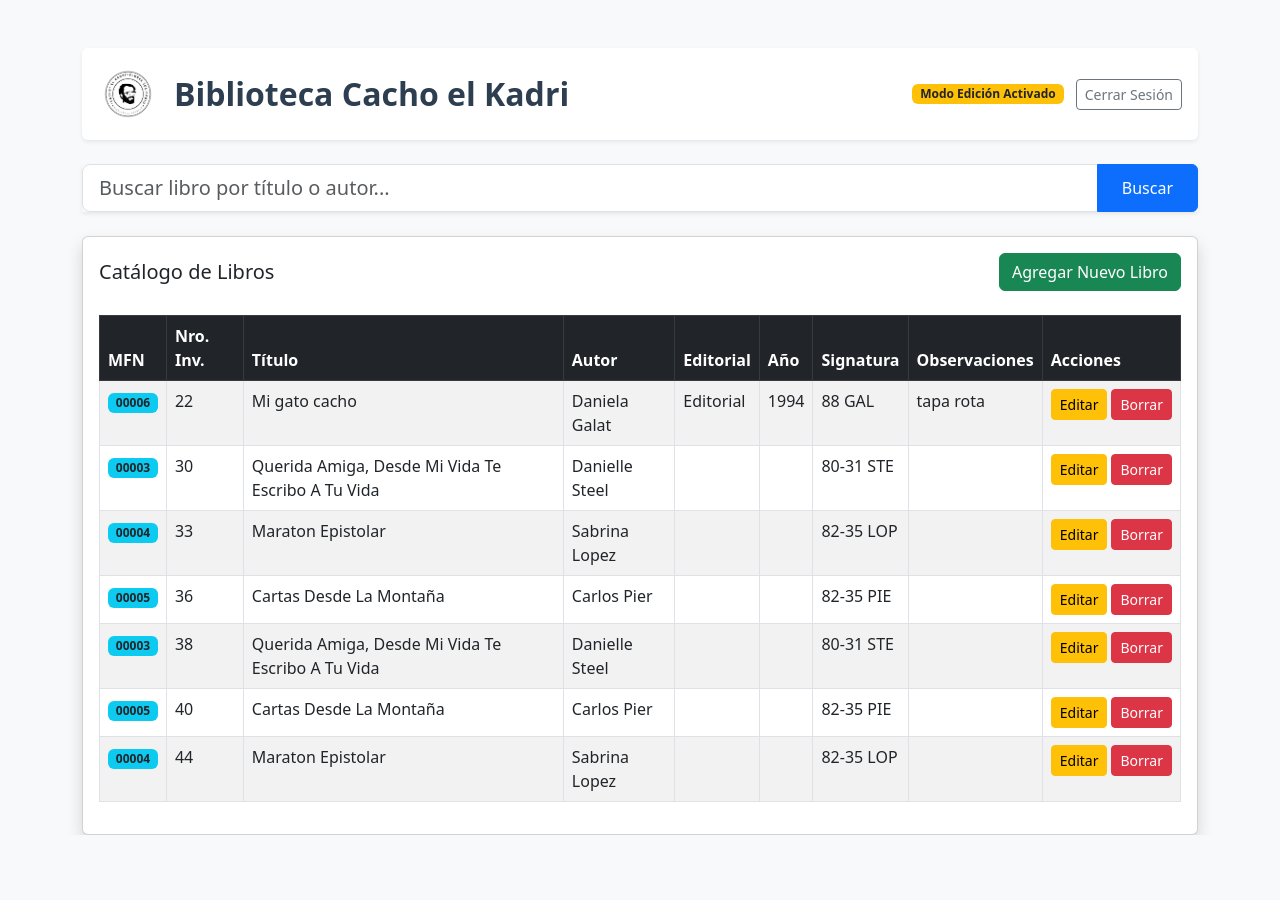
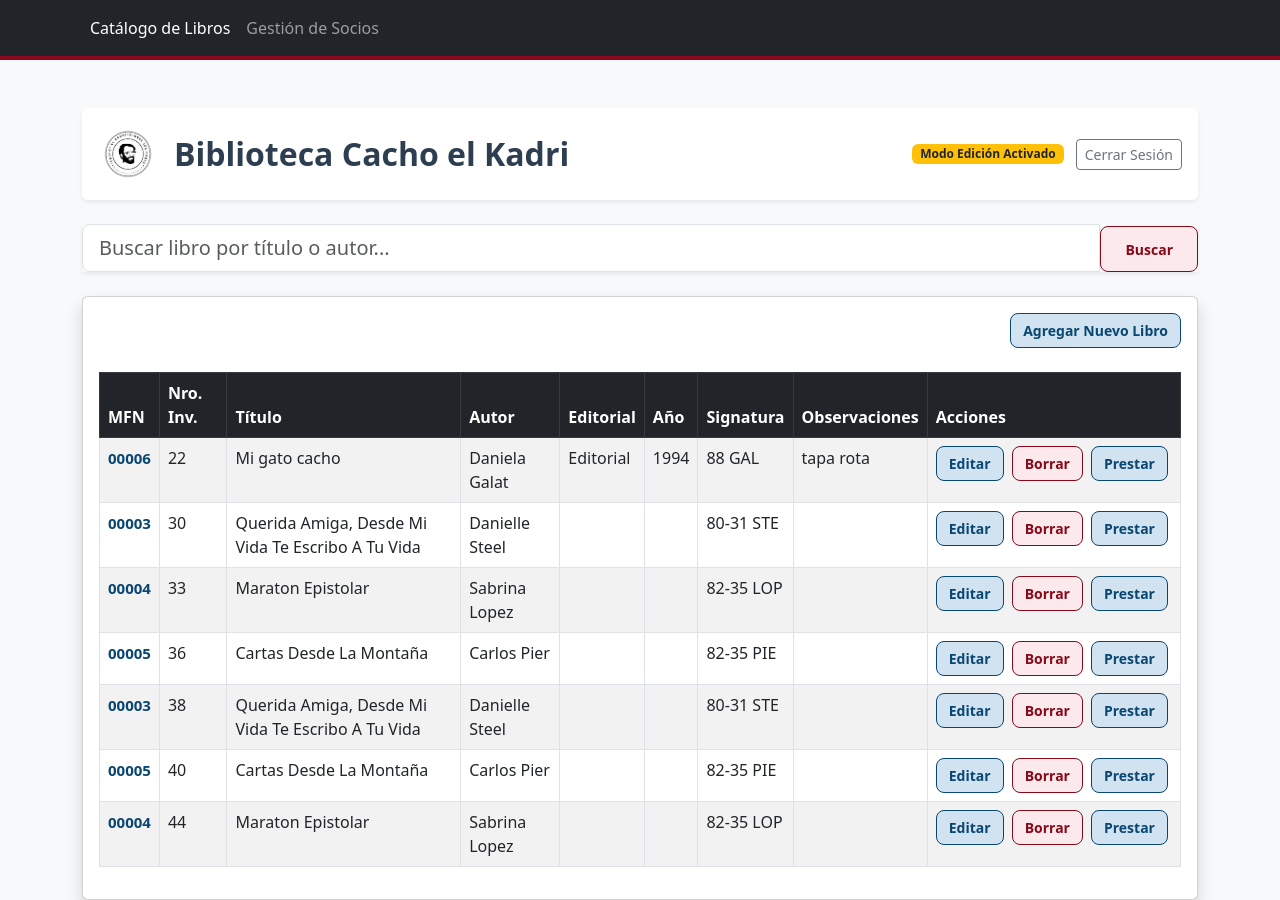
Before and after one commit to danielagalatro/biblioteca-flores, a Flask app: page / in a window 1280 px wide. Before the commit the page ends 835 px from the top, so only its background shows below. Run offline with Flask 3, Linux system fonts and the light colour scheme; the visitor is signed in with stand-in values (Sample User, id 1); data comes from the database, SQL or seed files in the repository; both versions use the stored data as it was after the commit.

Commit message:
paleta de colores

```diff
--- a/app.py
+++ b/app.py
@@ -10,7 +10,7 @@ def inicializar_bd():
     conexion = sqlite3.connect("biblioteca.db")
     cursor = conexion.cursor()
 
-    # 1. Tabla de Obras (El texto, lleva el MFN)
+    # 1. Tabla de Obras abstractas (la que ya tenías)
     cursor.execute('''
         CREATE TABLE IF NOT EXISTS Obras (
             mfn INTEGER PRIMARY KEY AUTOINCREMENT,
@@ -21,22 +21,54 @@ def inicializar_bd():
         )
     ''')
 
-    # 2. Tabla de Ejemplares (El libro físico)
+    # 2. Tabla de Ejemplares físicos (la que ya tenías)
     cursor.execute('''
         CREATE TABLE IF NOT EXISTS Ejemplares (
             nro_inventario INTEGER PRIMARY KEY,
             mfn_vinculado INTEGER,
-            signatura_topografica TEXT NOT NULL,
+            signatura_topografica TEXT,
             observaciones TEXT,
             FOREIGN KEY (mfn_vinculado) REFERENCES Obras (mfn)
         )
     ''')
+
+    # 3. NUEVA: Tabla de Socios (Vecinos)
+    cursor.execute('''
+        CREATE TABLE IF NOT EXISTS Socios (
+            id_socio INTEGER PRIMARY KEY AUTOINCREMENT,
+            nombre_completo TEXT NOT NULL,
+            telefono TEXT NOT NULL
+        )
+    ''')
+
+    # 4. NUEVA: Tabla de Préstamos (El registro histórico)
+    cursor.execute('''
+        CREATE TABLE IF NOT EXISTS Prestamos (
+            id_prestamo INTEGER PRIMARY KEY AUTOINCREMENT,
+            id_socio INTEGER,
+            nro_inventario INTEGER,
+            fecha_prestamo DATE,
+            fecha_devolucion DATE,
+            FOREIGN KEY (id_socio) REFERENCES Socios (id_socio),
+            FOREIGN KEY (nro_inventario) REFERENCES Ejemplares (nro_inventario)
+        )
+    ''')
+
     conexion.commit()
     conexion.close()
 
 # Llamamos a la función para que cree las tablas ni bien arranca el programa
 inicializar_bd()
 
+def formatear_titulo(texto):
+    if not texto:
+        return ""
+    # Separamos el texto por los puntos y espacios (ej: "Titulo. Subtitulo")
+    partes = texto.strip().split('. ')
+    # Usamos capitalize() que solo pone en mayúscula la primerísima letra de la frase
+    partes_corregidas = [parte.capitalize() for parte in partes]
+    # Volvemos a unir todo
+    return '. '.join(partes_corregidas)
 
 @app.route('/')
 def inicio():
@@ -70,7 +102,7 @@ def nuevo_libro():
 def guardar_libro():
     # ACÁ SACAMOS LA SEGURIDAD PARA QUE TODOS PUEDAN CARGAR
     nro_inventario = request.form['nro_inventario']
-    titulo = request.form['titulo'].strip().title()
+    titulo = formatear_titulo(request.form['titulo'])
     autor = request.form['autor'].strip().title()
     editorial = request.form['editorial'].strip().title() if request.form['editorial'] else ""
     anio = request.form['anio']
@@ -183,7 +215,7 @@ def actualizar_libro(nro_inventario):
     if not session.get('admin'):
         return redirect('/')
 
-    titulo = request.form['titulo'].strip().title()
+    titulo = formatear_titulo(request.form['titulo'])
     autor = request.form['autor'].strip().title()
     editorial = request.form['editorial'].strip().title() if request.form['editorial'] else ""
     anio = request.form['anio']
@@ -215,6 +247,58 @@ def actualizar_libro(nro_inventario):
     conexion.close()
 
     return redirect('/')
+@app.route('/socios')
+def lista_socios():
+    conexion = sqlite3.connect("biblioteca.db")
+    cursor = conexion.cursor()
+    cursor.execute("SELECT id_socio, nombre_completo, telefono FROM Socios")
+    socios = cursor.fetchall()
+    conexion.close()
+    return render_template('socios.html', socios=socios)
 
+@app.route('/guardar_socio', methods=['POST'])
+def guardar_socio():
+    nombre = request.form['nombre'].strip().title() # Nombre con mayúsculas iniciales
+    telefono = request.form['telefono'].strip()
+
+    conexion = sqlite3.connect("biblioteca.db")
+    cursor = conexion.cursor()
+    cursor.execute("INSERT INTO Socios (nombre_completo, telefono) VALUES (?, ?)", (nombre, telefono))
+    conexion.commit()
+    conexion.close()
+    return redirect('/socios')
+from datetime import date # Asegurate de que esta línea esté arriba de todo con los otros imports
+
+def formatear_titulo(texto):
+    if not texto: return ""
+    partes = texto.strip().split('. ')
+    partes_corregidas = [parte.capitalize() for parte in partes]
+    return '. '.join(partes_corregidas)
+
+@app.route('/prestar/<int:nro_inventario>')
+def formulario_prestamo(nro_inventario):
+    conexion = sqlite3.connect("biblioteca.db")
+    cursor = conexion.cursor()
+    # Traemos el libro específico
+    cursor.execute("SELECT o.titulo, e.nro_inventario FROM Ejemplares e JOIN Obras o ON e.mfn_vinculado = o.mfn WHERE e.nro_inventario = ?", (nro_inventario,))
+    libro = cursor.fetchone()
+    # Traemos los socios ordenados alfabéticamente para el buscador
+    cursor.execute("SELECT id_socio, nombre_completo FROM Socios ORDER BY nombre_completo ASC")
+    socios = cursor.fetchall()
+    conexion.close()
+    return render_template('prestar.html', libro=libro, socios=socios)
+
+@app.route('/registrar_prestamo', methods=['POST'])
+def registrar_prestamo():
+    id_socio = request.form['id_socio']
+    nro_inv = request.form['nro_inventario']
+    hoy = date.today().strftime("%d/%m/%Y") # Fecha con formato día/mes/año
+
+    conexion = sqlite3.connect("biblioteca.db")
+    cursor = conexion.cursor()
+    cursor.execute("INSERT INTO Prestamos (id_socio, nro_inventario, fecha_prestamo) VALUES (?, ?, ?)", (id_socio, nro_inv, hoy))
+    conexion.commit()
+    conexion.close()
+    return redirect('/')
 if __name__ == '__main__':
     app.run(debug=True)
--- a/templates/index.html
+++ b/templates/index.html
@@ -1,12 +1,103 @@
 <!DOCTYPE html>
 <html lang="es">
+<style>
+    body { background-color: #f4f7f9 !important; }
+
+    /* Barra de navegación */
+    .bg-dark {
+        background-color: #094672 !important;
+        border-bottom: 4px solid #88091a;
+    }
+
+   /* --- ESTILO BASE PARA TODOS LOS BOTONES --- */
+    .btn-primary, .btn-danger, .btn-success, .btn-info, .btn-warning, .btn-style-mfn {
+        border-radius: 8px !important;
+        font-weight: bold !important;
+        font-size: 14px !important;       /* <--- ESTO IGUALA EL TAMAÑO */
+        text-decoration: none !important;
+        display: inline-block !important;
+        padding: 6px 12px !important;
+        vertical-align: middle !important;
+        margin: 0 !important;
+        transition: all 0.2s;
+    }
+   /* --- ESTILO EXCLUSIVO PARA EL MFN (Minimalista: Solo Texto) --- */
+    .badge.bg-info {
+        /* 1. Borramos todo rastro de "cajoncito" o botón */
+        background: none !important;            /* Fondo transparente */
+        background-color: transparent !important;
+        border: none !important;               /* Sin bordes */
+        box-shadow: none !important;           /* SIN SOMBRAS (Acá estaba el problema) */
+        outline: none !important;              /* Sin contornos */
+
+        /* 2. Definimos el estilo del texto */
+        color: #094672 !important;             /* Texto en Azul San Lorenzo Profundo */
+        font-weight: bold !important;          /* En negrita para que se lea bien */
+        font-size: 14px !important;            /* Mismo tamaño que los botones, pero sin cajón */
+        font-family: monospace !important;     /* (Opcional) Letra tipo "maquina de escribir" para datos técnicos, queda muy bien en MFNs */
+
+        /* 3. Ajustes de espaciado para que no ocupe lugar extra */
+        padding: 0 4px !important;              /* Padding mínimo */
+        cursor: default !important;            /* Puntero de texto común */
+        display: inline !important;             /* Se comporta como una palabra dentro del texto */
+    }
+
+    /* EL TRUCO PARA EL BOTÓN DE BORRAR:
+       A veces los botones tipo <button> necesitan un empujoncito hacia abajo */
+    button.btn-danger, button.btn-primary {
+        margin-top: 2px !important;
+    }
+
+    /* --- FAMILIA ROJO TENUE (Buscar y Borrar) --- */
+    .btn-primary, .btn-danger {
+        background-color: #fbe9eb !important;
+        color: #88091a !important;
+        border: 1px solid #88091a !important;
+    }
+    .btn-primary:hover, .btn-danger:hover {
+        background-color: #f8d7da !important;
+        color: #88091a !important;
+    }
+
+    /* --- FAMILIA AZUL TENUE (Agregar, Editar, Prestar, MFN) --- */
+    .btn-success, .btn-info, .btn-warning, .badge.bg-info, .btn-style-mfn {
+        background-color: #d1e3f0 !important;
+        color: #094672 !important;
+        border: 1px solid #094672 !important;
+    }
+    .btn-success:hover, .btn-info:hover, .btn-warning:hover {
+        background-color: #b9d8ed !important;
+        color: #094672 !important;
+    }
+
+    /* Títulos */
+    .h2, .card-title, h1 { color: #094672; font-weight: 600; }
+</style>
 <head>
     <meta charset="UTF-8">
     <meta name="viewport" content="width=device-width, initial-scale=1.0">
     <title>Catálogo - Biblioteca Cacho el Kadri</title>
     <link href="https://cdn.jsdelivr.net/npm/bootstrap@5.3.0/dist/css/bootstrap.min.css" rel="stylesheet">
+
 </head>
 <body class="bg-light">
+    <nav class="navbar navbar-expand-lg navbar-dark bg-dark">
+        <div class="container">
+            <button class="navbar-toggler" type="button" data-bs-toggle="collapse" data-bs-target="#navbarNav">
+                <span class="navbar-toggler-icon"></span>
+            </button>
+            <div class="collapse navbar-collapse" id="navbarNav">
+                <ul class="navbar-nav">
+                    <li class="nav-item">
+                        <a class="nav-link active" href="/">Catálogo de Libros</a>
+                    </li>
+                    <li class="nav-item">
+                        <a class="nav-link" href="/socios">Gestión de Socios</a>
+                    </li>
+                </ul>
+            </div>
+        </div>
+    </nav>
     <div class="container mt-5">
 
         <div class="d-flex justify-content-between align-items-center mb-4 p-3 bg-white rounded shadow-sm">
@@ -39,7 +130,7 @@
         <div class="card shadow">
             <div class="card-body">
                 <div class="d-flex justify-content-between align-items-center mb-4">
-                    <h5 class="card-title mb-0">Catálogo de Libros</h5>
+                    <h5 class="card-title mb-0"></h5>
                     <a href="/nuevo" class="btn btn-success">Agregar Nuevo Libro</a>
                 </div>
 
@@ -60,7 +151,7 @@
                         <tbody>
                             {% for libro in libros %}
                             <tr>
-                                <td><span class="badge bg-info text-dark">{{ "%05d" | format(libro[7]) }}</span></td>
+                                <td><span style="color: #094672; font-weight: bold; font-size: 15px;">{{ "%05d" | format(libro[7]) }}</span></td>
                                 <td>{{ libro[0] }}</td>
                                 <td>{{ libro[1] }}</td>
                                 <td>{{ libro[2] }}</td>
@@ -71,8 +162,9 @@
                                 <td>
                                     {% if session.get('admin') %}
                                     <div class="d-flex">
-                                        <a href="/editar/{{ libro[0] }}" class="btn btn-warning btn-sm me-1">Editar</a>
-                                        <a href="/borrar/{{ libro[0] }}" class="btn btn-danger btn-sm" onclick="return confirm('¿Seguro que querés borrar este libro de la biblioteca?')">Borrar</a>
+                                        <a href="/editar/{{ libro[0] }}" class="btn-style-mfn btn-sm me-2">Editar</a>
+                                        <a href="/borrar/{{ libro[0] }}" class="btn btn-danger btn-sm me-2" onclick="return confirm('¿Seguro que querés borrar este libro de la biblioteca?')">Borrar</a>
+                                        <a href="/prestar/{{ libro[0] }}" class="btn-style-mfn btn-sm me-1">Prestar</a>
                                     </div>
                                     {% endif %}
                                 </td>
```
Also changed, not shown: templates/prestar.html (added, +59 -0 lines), templates/socios.html (added, +105 -0 lines), biblioteca.db.
